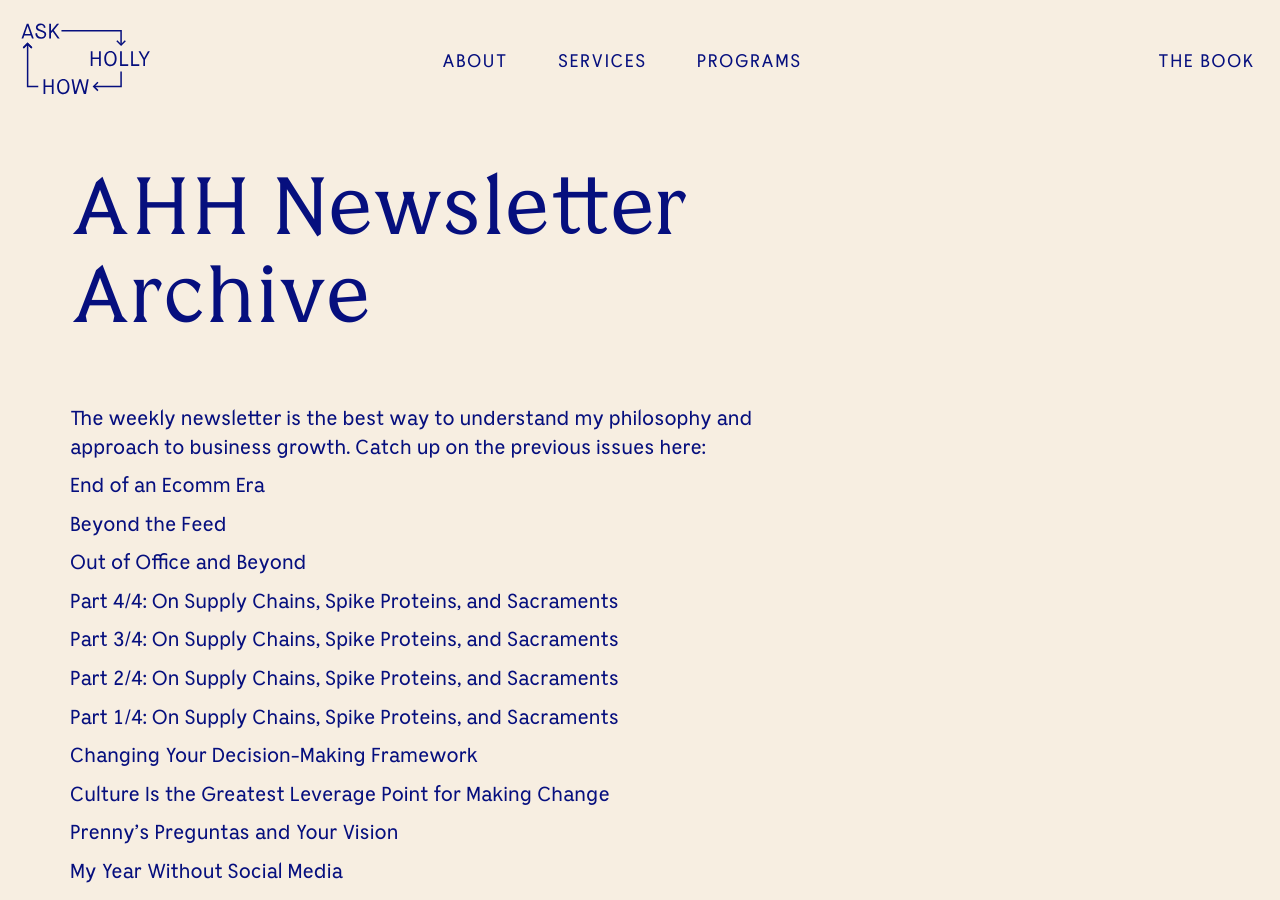
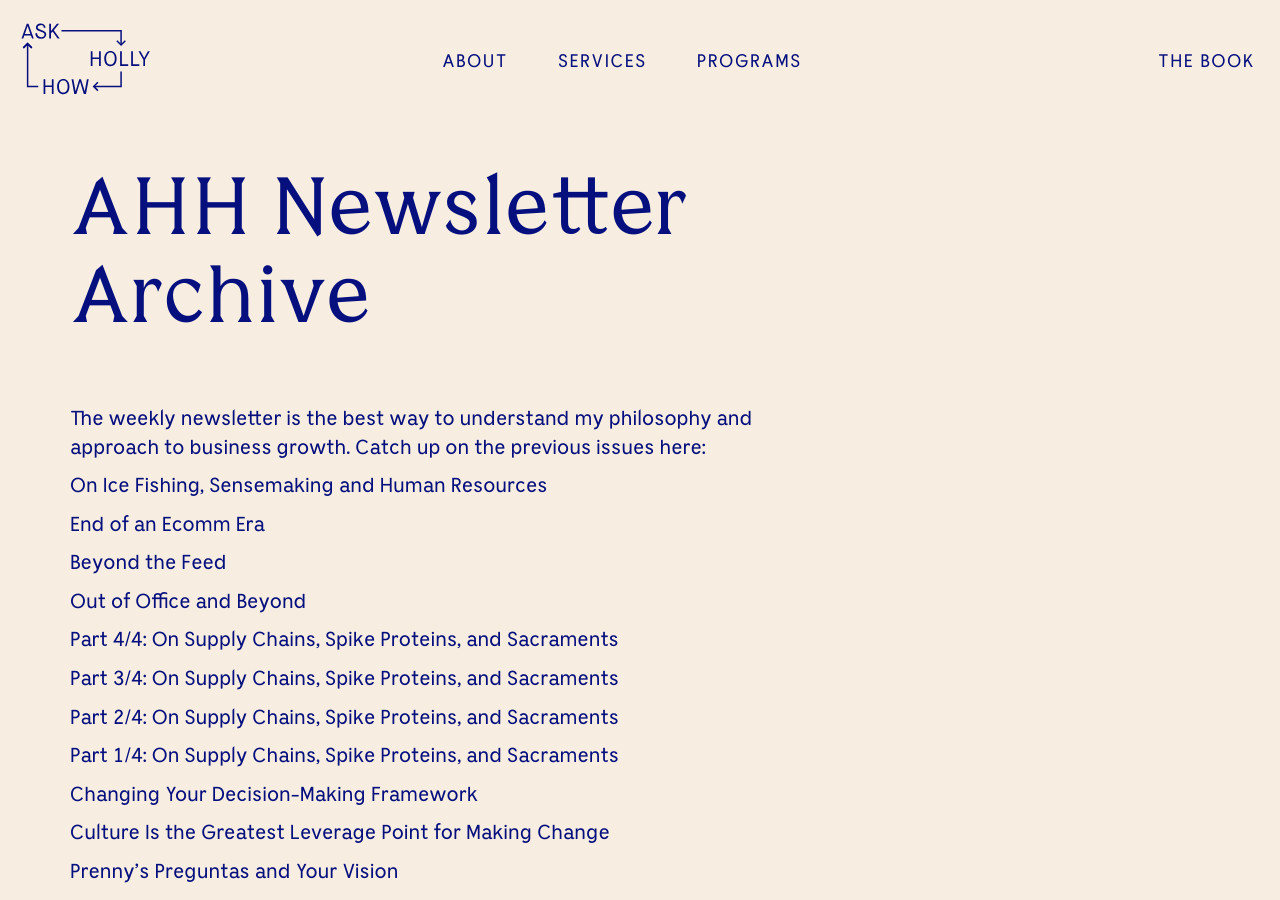
Before and after one commit to hollyhoward78/ask-holly-how, a Jekyll site: the page built from _posts/2017-06-22-intropost.md, in a window 1280 px wide and 900 px high. Built offline with Jekyll 4.4.1, drawn with Linux system fonts in a browser that asks for light colours; a script that is not in the unit is left out; comment, search, counter and statistics services are not loaded.

Commit message:
Update Resources “2017-06-22-intropost”

```diff
--- a/_posts/2017-06-22-intropost.md
+++ b/_posts/2017-06-22-intropost.md
@@ -4,6 +4,8 @@ title: AHH Newsletter Archive
 date: 2021-05-31T22:35:39.433Z
 ---
 The weekly newsletter is the best way to understand my philosophy and approach to business growth. Catch up on the previous issues here:
+
+[On Ice Fishing, Sensemaking and Human Resources](https://us9.campaign-archive.com/?u=5d546171d6acc818005d962e1&id=d86a257d59)
 
 [End of an Ecomm Era](https://us9.campaign-archive.com/?u=5d546171d6acc818005d962e1&id=670eabc7c8)
 
```
